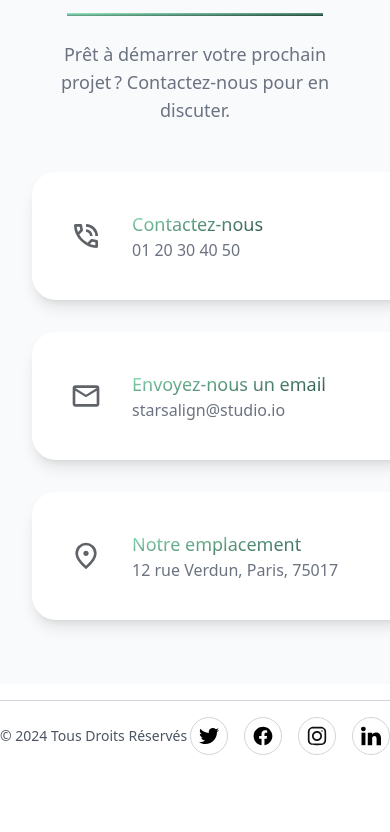
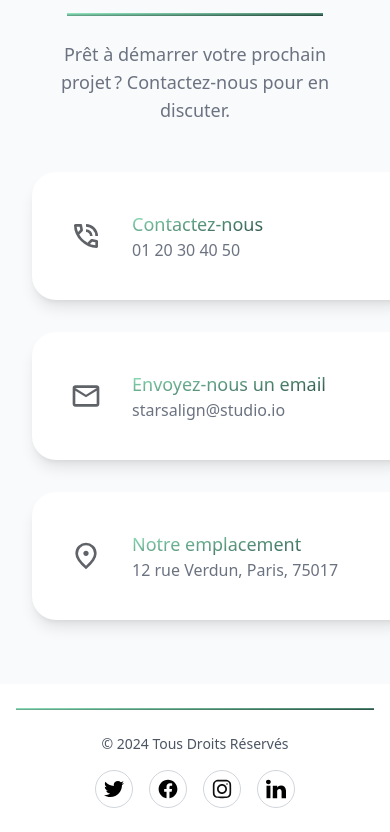
Before and after one commit to bocs91/fdlr-agency, a React (Vite) app: page / in a window 390 px wide. Shown: the part 3345-4177 px from the top of the page. Before the commit the page ends 4116 px from the top, so only its background shows below. Built offline with nearby package versions, Linux system fonts and the light colour scheme.

Commit message:
Fix responsive for Footer and update color

```diff
--- a/src/components/Footer.jsx
+++ b/src/components/Footer.jsx
@@ -4,19 +4,24 @@ import FacebookIcon from "../assets/icons/Facebook.svg";
 import InstagramIcon from "../assets/icons/Instagram.svg";
 import LinkedInIcon from "../assets/icons/LinkedIn.svg";
 
-
 const Footer = () => {
   return (
     <footer className="bg-white">
       {/* Container pour le footer */}
-        <div className="container mx-auto py-4">
+      <div className="container mx-auto py-6 px-4">
         {/* Barre fine de séparation au-dessus de tout le contenu (texte et icônes) */}
-          <div className="w-full max-w-4xl border-t border-gray-300 mb-4 mx-auto"></div>
+        <div
+          className="w-full max-w-4xl mx-auto mb-6"
+          style={{
+            height: "2px",
+            background: "linear-gradient(to bottom right, #99F2C8, #1F4037)",
+          }}
+        ></div>
 
         {/* Bas du footer avec texte à gauche et icônes à droite */}
-          <div className="flex justify-between items-center">
+        <div className="flex flex-col md:flex-row justify-between items-center">
           {/* Copyright à gauche */}
-            <p className="text-sm text-gray-600">
+          <p className="text-sm text-gray-600 mb-4 md:mb-0">
             &copy; 2024 Tous Droits Réservés
           </p>
 
@@ -24,25 +29,25 @@ const Footer = () => {
           <div className="flex space-x-4">
             <a
               href="#"
-                className="p-2 rounded-full border border-gray-300 hover:bg-gray-100"
+              className="p-2 rounded-full border border-gray-300 hover:bg-gray-100 transition-colors duration-300"
             >
               <img src={TwitterIcon} alt="Twitter" className="h-5 w-5" />
             </a>
             <a
               href="#"
-                className="p-2 rounded-full border border-gray-300 hover:bg-gray-100"
+              className="p-2 rounded-full border border-gray-300 hover:bg-gray-100 transition-colors duration-300"
             >
               <img src={FacebookIcon} alt="Facebook" className="h-5 w-5" />
             </a>
             <a
               href="#"
-                className="p-2 rounded-full border border-gray-300 hover:bg-gray-100"
+              className="p-2 rounded-full border border-gray-300 hover:bg-gray-100 transition-colors duration-300"
             >
               <img src={InstagramIcon} alt="Instagram" className="h-5 w-5" />
             </a>
             <a
               href="#"
-                className="p-2 rounded-full border border-gray-300 hover:bg-gray-100"
+              className="p-2 rounded-full border border-gray-300 hover:bg-gray-100 transition-colors duration-300"
             >
               <img src={LinkedInIcon} alt="LinkedIn" className="h-5 w-5" />
             </a>
```
Lines whose indentation alone changed are shown as unchanged.
